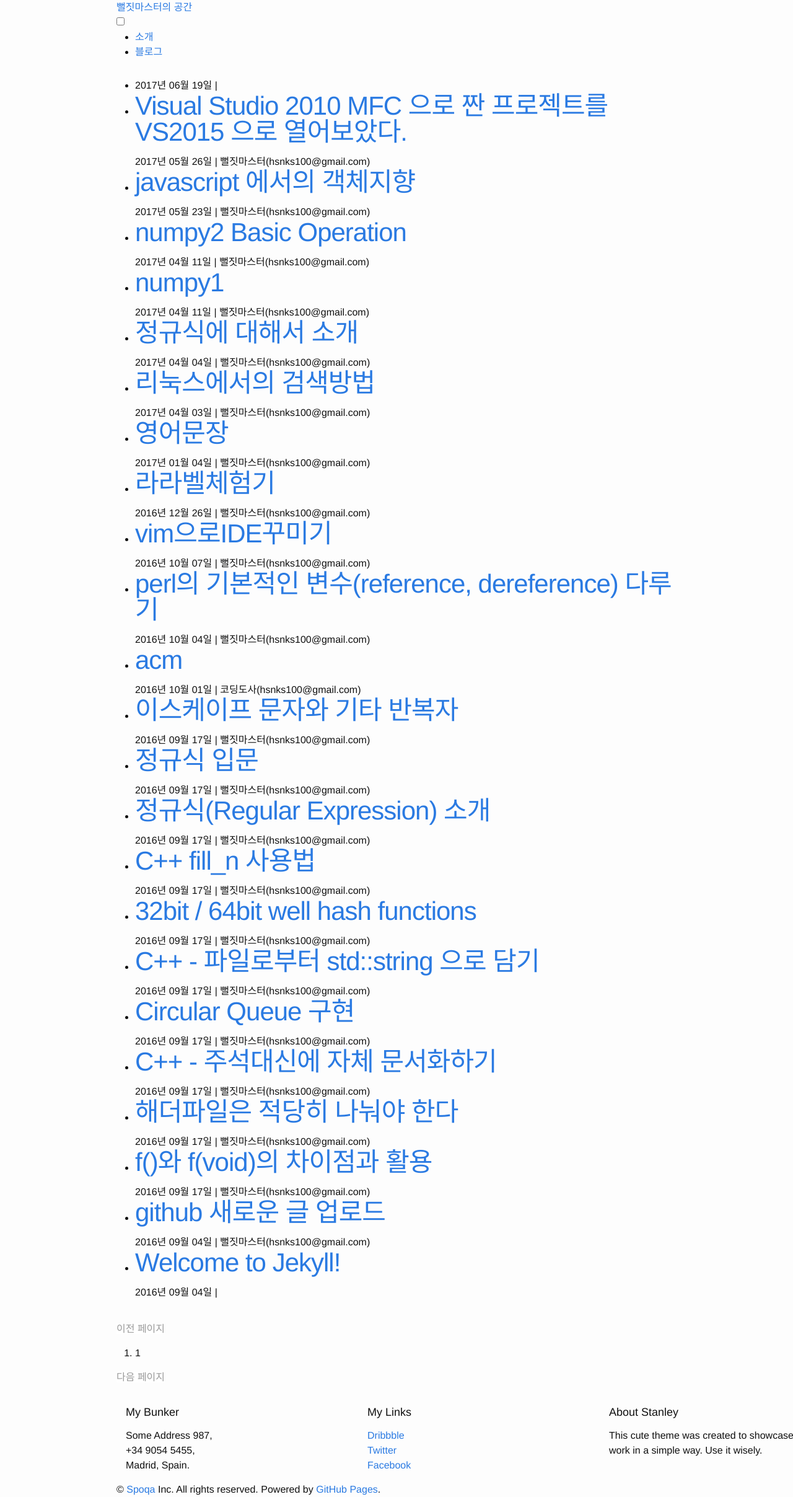
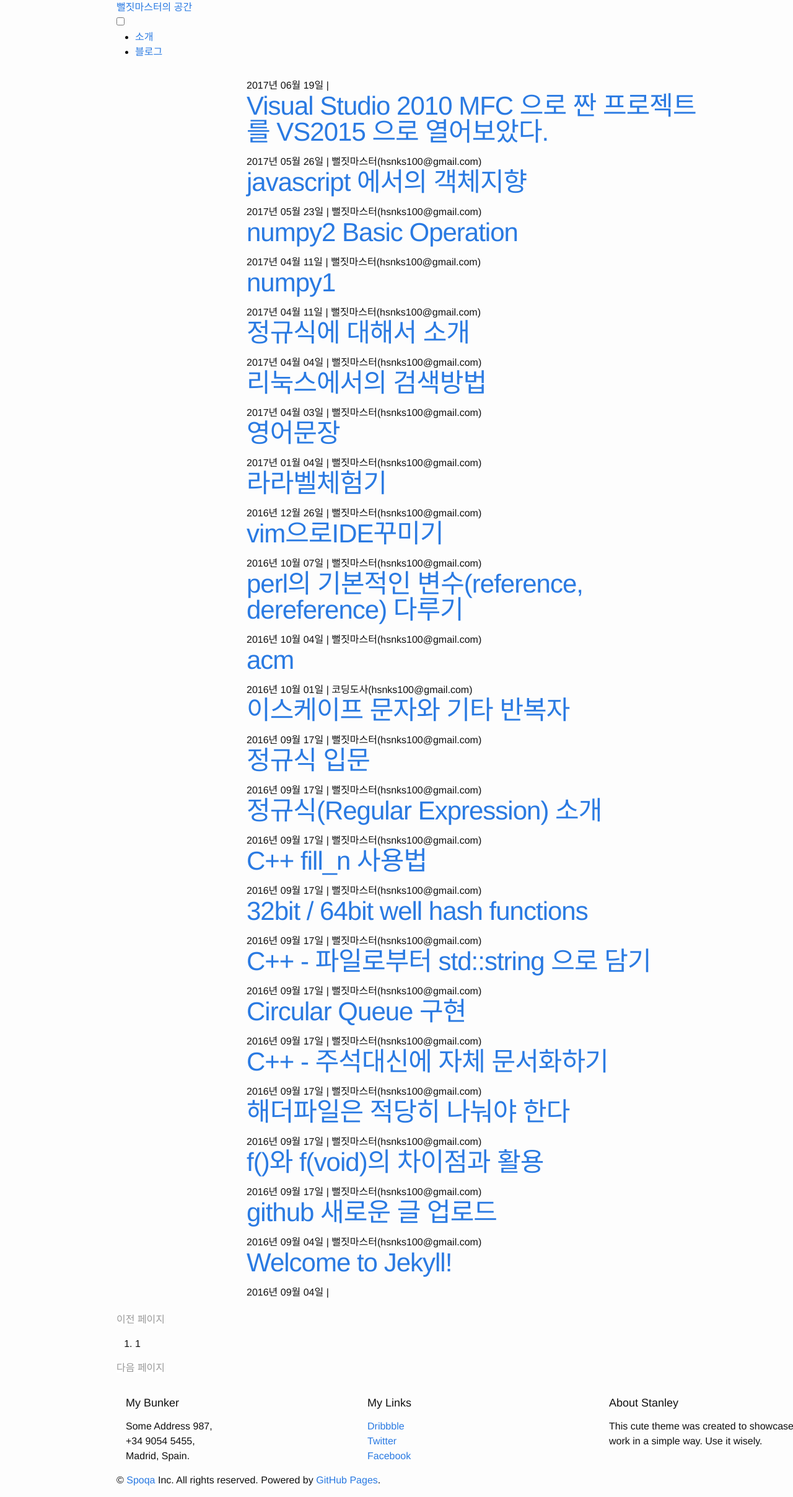
Before and after one commit to hsnks100/hsnks100.github.io.bak, a Jekyll site: the page built from index.html, in a window 1280 px wide. Shown: the whole page at 62% size. Built offline with Jekyll 4.4.1, drawn with Linux system fonts in a browser that asks for light colours; nearby versions of some CDN libraries; Markdown is read by kramdown in place of the engine named in the settings; the list of posts is cut into pages by our own code.

Commit message:
update listing

```diff
--- a/_includes/listing.html
+++ b/_includes/listing.html
@@ -1,35 +1,16 @@
 {% assign base_path = site.baseurl %}
-<div class="posts">
-    <ul class="posts list-type-none">
-
-
+<div class="container">
     {% for post in include.posts %}
         {% if post.publish != false %}
-                <li class="post-item">
-
-                    <div class="post-author-info">
-                        {% if post.author-email %}
-                            <img class="portrait" src="{{base_path}}/images/profile/{{post.author-email}}.png" />
-                            <h2 class="post-title"><a href="{{ base_path }}{{ post.url }}"><span class="post-title-words">{{ post.title }}</span></a></h2>
-                            <p class="post-description">{{ post.description }}</p>
-                            <span class="post-date">{{ post.date | date: "%Y년 %m월 %d일" }}</span>
-                            <span class="sep">|</span>
-                            <span class="author-name"><a href="mailto:{{post.author-email}}">{{post.author}}</a></span>
-
-                        {% else %}
+    <div class="row">
+        <div class="col-lg-8 col-lg-offset-2 centered">
             <h2 class="post-title"><a href="{{ base_path }}{{ post.url }}"><span class="post-title-words">{{ post.title }}</span></a></h2>
             <p class="post-description">{{ post.description }}</p>
             <span class="post-date">{{ post.date | date: "%Y년 %m월 %d일" }}</span>
             <span class="sep">|</span>
             <span class="author-name">{{post.author}}</span>
-                        {% endif %}
         </div>
-
-
-                </li>
-
-                <div style="clear: both;"></div>
+    </div>
         {% endif %}
     {% endfor %}
-    </ul>
 </div>
```
Lines whose indentation alone changed are shown as unchanged.
